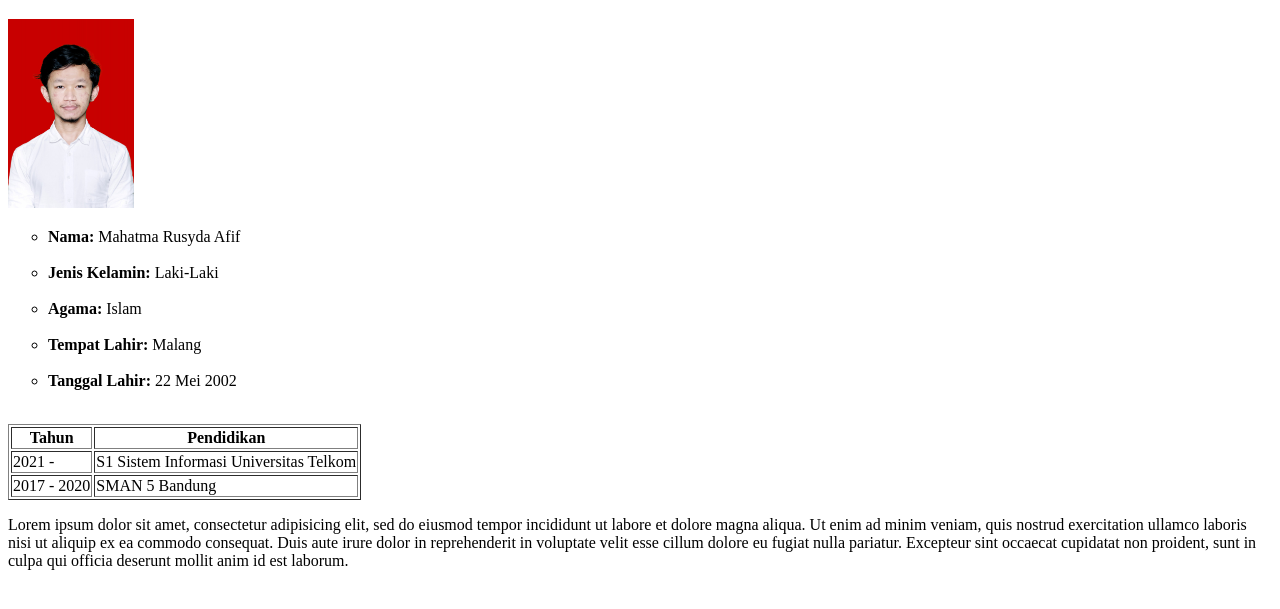
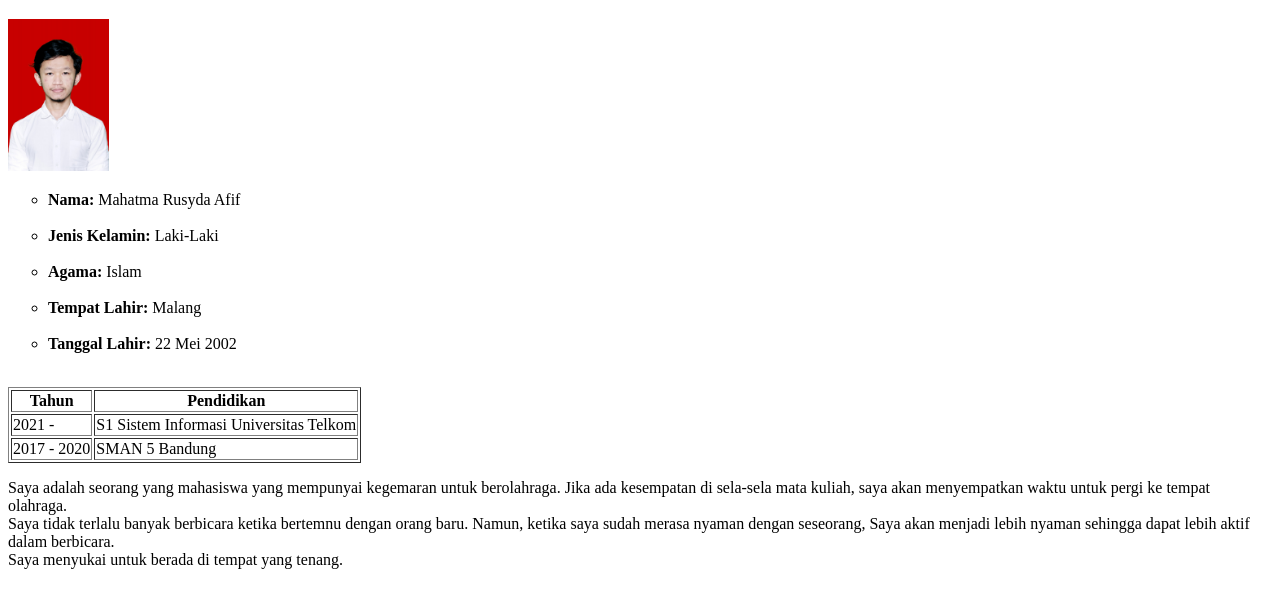
Before and after one commit to Mahatma22/wad_project1, a plain HTML site: page index.html in a window 1280 px wide. Shown: the part 61-670 px from the top of the page. Drawn offline with Linux system fonts and the light colour scheme.

Commit message:
index.html

```diff
--- a/index.html
+++ b/index.html
@@ -11,7 +11,7 @@
 	Curriculum Vitae
 </h1>
 
-<img src="foto.jpg" width="10%">
+<img src="foto.jpg" width="8%">
 
 <ul type="circle">
 	<li><b>Nama: </b>Mahatma Rusyda Afif</li><br>
@@ -38,12 +38,9 @@
 </table>
 
 <p>
-	Lorem ipsum dolor sit amet, consectetur adipisicing elit, sed do eiusmod
-	tempor incididunt ut labore et dolore magna aliqua. Ut enim ad minim veniam,
-	quis nostrud exercitation ullamco laboris nisi ut aliquip ex ea commodo
-	consequat. Duis aute irure dolor in reprehenderit in voluptate velit esse
-	cillum dolore eu fugiat nulla pariatur. Excepteur sint occaecat cupidatat non
-	proident, sunt in culpa qui officia deserunt mollit anim id est laborum.
+	Saya adalah seorang yang mahasiswa yang mempunyai kegemaran untuk berolahraga. Jika ada kesempatan di sela-sela mata kuliah, saya akan menyempatkan waktu untuk pergi ke tempat olahraga. <br>
+	Saya tidak terlalu banyak berbicara ketika bertemnu dengan orang baru. Namun, ketika saya sudah merasa nyaman dengan seseorang, Saya akan menjadi lebih nyaman sehingga dapat lebih aktif dalam berbicara. <br>
+	Saya menyukai untuk berada di tempat yang tenang.
 </p>
 
 </body>
```
